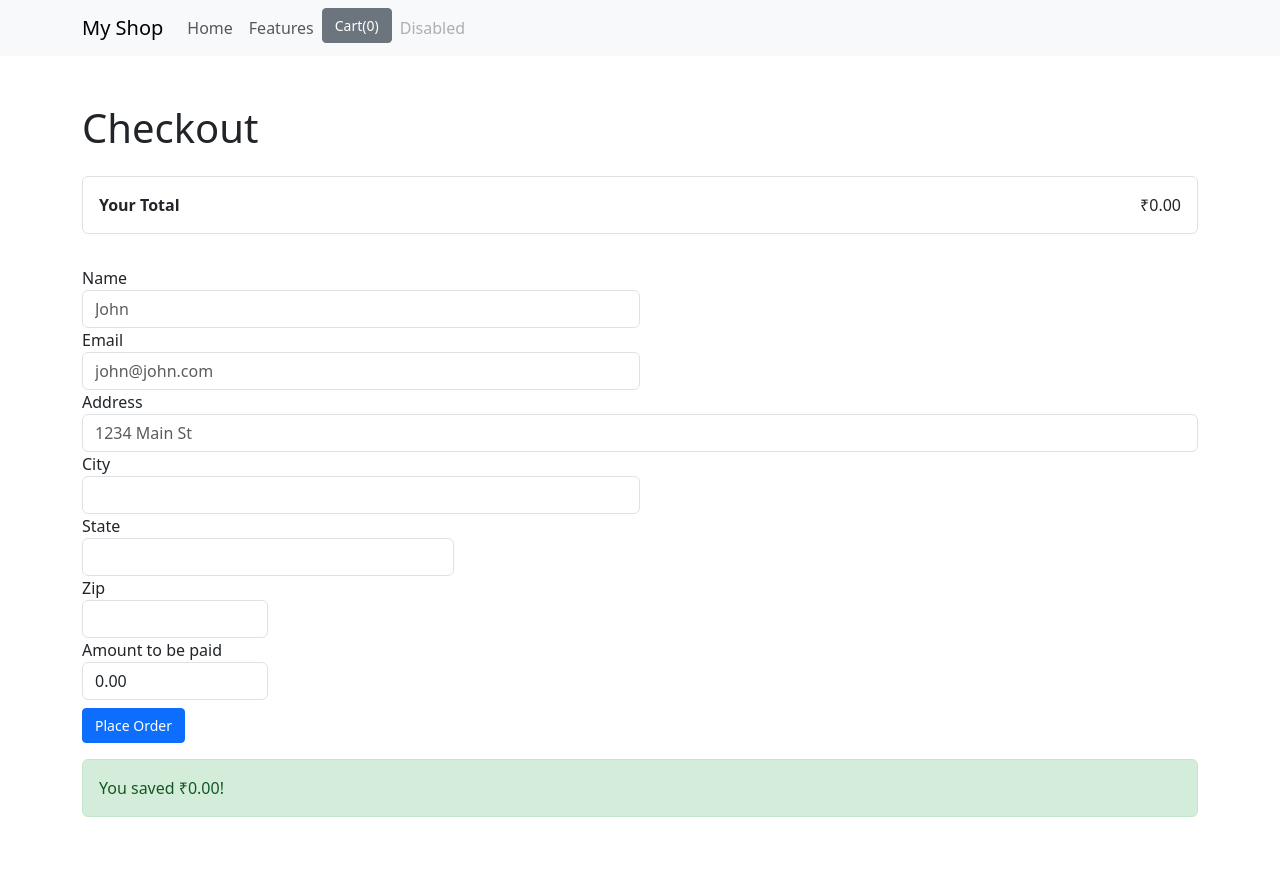
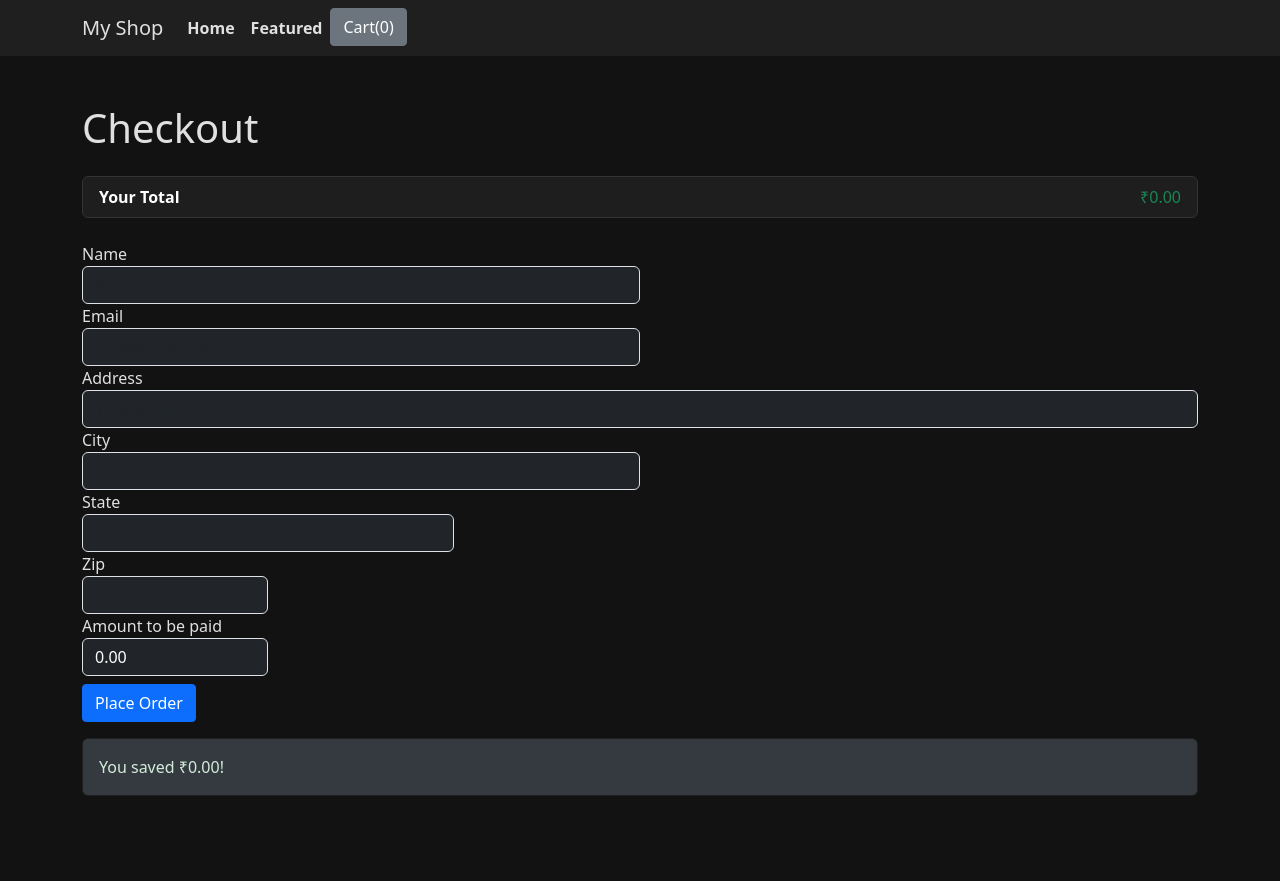
Before and after one commit to AtharvaDeokar21/Ecom, a Django app: page /checkout/ in a window 1280 px wide. After the commit the page ends 795 px from the top, so only its background shows below. Run offline with Django 5.2, Linux system fonts and the light colour scheme; some libraries are stand-ins or nearby versions.

Commit message:
Added featured page and did the styling

```diff
--- a/ecomsite/urls.py
+++ b/ecomsite/urls.py
@@ -21,6 +21,7 @@
 urlpatterns = [
     path('admin/', admin.site.urls),
     path('', views.index, name='index'),
+    path('features/', views.features_view, name='features'),
     path('<int:id>/', views.detail, name='detail'),
     path('checkout/', views.checkout, name="checkout"),
 ]
--- a/shop/static/shop/cart.js
+++ b/shop/static/shop/cart.js
@@ -1,9 +1,36 @@
+// Initialize cart from localStorage
 if (localStorage.getItem('cart') == null) {
     var cart = {};
 } else {
     cart = JSON.parse(localStorage.getItem('cart'));
 }
 
+// Function to update cart count
+function updateCartCount() {
+    let count = 0;
+    for (let item in cart) {
+        count += cart[item][1]; // Sum up the quantities
+    }
+    document.getElementById("cart").innerHTML = "Cart(" + count + ")";
+}
+
+// Function to display cart items in the popover
+function displayCart() {
+    var cartStr = "<h5>This is your cart</h5>";
+    var cartIdx = 1;
+
+    for (let item in cart) {
+        cartStr += cartIdx + ". ";
+        cartStr += `Name - ${cart[item][0]}, Quantity - ${cart[item][1]}, Price - ${cart[item][2]}, MRP - ${cart[item][3]}<br/>`;
+        cartIdx += 1;
+    }
+
+    cartStr += "<a href='/checkout'><button class='btn btn-warning' id='checkout'>Checkout</button></a>";
+    document.getElementById("cart").setAttribute('data-content', cartStr);
+    $('[data-toggle="popover"]').popover(); // Initialize popover
+}
+
+// Add to cart functionality
 $(document).on('click', '.atc', function() {
     var item_id = this.id.toString();
 
@@ -26,29 +53,11 @@
     localStorage.setItem('cart', JSON.stringify(cart));
     console.log("Cart updated:", cart); // Debugging: Check the cart content
     updateCartCount();
-    DisplayCart(cart);
+    displayCart();
 });
 
-function updateCartCount() {
-    document.getElementById("cart").innerHTML = "Cart(" + Object.keys(cart).length + ")";
-}
-
-function DisplayCart(cart) {
-    var cartstr = "<h5>This is your cart</h5>";
-    var cartidx = 1;
-
-    for (let item in cart) {
-        cartstr += cartidx + ". ";
-        cartstr += `Name - ${cart[item][0]}, Quantity - ${cart[item][1]}, Price - ${cart[item][2]}, MRP - ${cart[item][3]}<br/>`;
-        cartidx += 1;
-    }
-
-    cartstr += "<a href='/checkout'><button class='btn btn-warning' id='checkout'>Checkout</button></a>";
-    document.getElementById("cart").setAttribute('data-content', cartstr);
-    $('[data-toggle="popover"]').popover();
-}
-
+// Initialize cart count and display cart
 $(document).ready(function() {
     updateCartCount();
-    DisplayCart(cart);
+    displayCart();
 });
--- a/shop/static/shop/style.css
+++ b/shop/static/shop/style.css
@@ -1,22 +1,49 @@
-.card-text {
-    color: green;
-    font-weight: 800;
+/* General Styles */
+body {
+    background-color: #121212; /* Dark background for the whole page */
+    color: #e0e0e0; /* Light text color for readability */
+}
+
+/* Navbar Styles */
+.navbar {
+    background-color: #1f1f1f !important; /* Ensure the navbar has the dark background */
+}
+
+.navbar-brand, .nav-link {
+    color: #e0e0e0 !important; /* Ensure text color in the navbar is light */
+}
+
+.nav-link:hover {
+    color: #1db954 !important; /* Ensure the hover color is applied */
+}
+
+/* Navbar Toggler */
+.navbar-toggler-icon {
+    background-color: #e0e0e0; /* Color for the toggle icon */
+}
+
+/* Additional Navbar Styles if needed */
+.navbar .navbar-nav .nav-link {
+    font-weight: 600; /* Optional: Adjust font weight for better readability */
+}
+
+
+.card {
+    background-color: #1e1e1e; /* Dark background for cards */
+    border: 1px solid #333; /* Slightly lighter border */
 }
 
 .card-title {
-    font-weight: 900;
-    font-size: 1.25rem;
+    color: #e0e0e0; /* Light color for card titles */
+}
+
+.card-text {
+    color: #b0b0b0; /* Lighter color for card text */
+    font-weight: 600; /* Slightly lighter font weight */
 }
 
 .card-img-top {
-    height: 200px;
-    object-fit: cover;
-}
-
-.card {
-    border-radius: 10px;
-    overflow: hidden;
-    transition: transform 0.3s ease;
+    border-bottom: 1px solid #333; /* Border below image */
 }
 
 .card:hover {
@@ -24,63 +51,40 @@
 }
 
 .pagination .page-item .page-link {
-    color: #28a745;
+    color: #1db954; /* Highlight color for pagination links */
 }
 
 .pagination .page-item.active .page-link {
-    background-color: #28a745;
-    border-color: #28a745;
-    color: black;
+    background-color: #1db954; /* Background color for active pagination link */
+    border-color: #1db954;
+    color: #121212; /* Dark color for text on active link */
 }
 
-.d-grid.gap-2 .btn {
-    margin-top: 0.5rem;
+.btn {
+    border-radius: 0.25rem;
+}
+
+.btn-warning {
+    background-color: #1db954; /* Green color for buttons */
+    border-color: #1db954;
+}
+
+.btn-warning:hover {
+    background-color: #1aab49; /* Slightly darker green on hover */
+    border-color: #1aab49;
 }
 
 .list-group-item {
-    padding: 1rem;
-    border: 1px solid #dee2e6;
-    border-radius: 0.375rem;
-    margin-bottom: 0.5rem;
-    background-color: #ffffff;
-    display: flex;
-    justify-content: space-between;
-    align-items: center;
+    background-color: #1e1e1e; /* Dark background for list group items */
+    border: 1px solid #333; /* Border color for list group items */
 }
 
-.list-group-item .btn-danger {
-    margin-left: 0.5rem; /* Adjust spacing for delete button */
-    padding: 0.25rem 0.5rem;
+.alert-success {
+    background-color: #343a40; /* Dark background for alerts */
+    color: #d4edda; /* Light text color */
+    border-color: #1e1e1e;
 }
 
-.text-muted {
-    color: #6c757d;
+.font-italic {
+    color: #b0b0b0; /* Light color for italic text */
 }
-
-.font-italic{
-    font-style: italic;
-}
-
-.alert-success{
-    background-color: #d4edda;
-    color: #155724;
-    border-color: #c3e6cb;
-}
-
-.me-3{
-    margin-right: 1rem;
-}
-
-.mt-3{
-    margin-top: 1rem;
-}
-
-.w-100{
-    width: 100%;
-}
-
-.btn{
-    font-size: 0.875rem;
-    line-height: 1.5;
-    border-radius: 0.25rem;
-}
--- a/shop/templates/shop/base.html
+++ b/shop/templates/shop/base.html
@@ -12,8 +12,7 @@
     <script src="{% static 'shop/cart.js' %}"></script>
     <title>{% block title %}My Shop{% endblock %}</title>
 </head>
-
-<body>
+<body data-spy="scroll" data-target="#categories-section" data-offset="50">
     <!-- Navbar -->
     <nav class="navbar navbar-expand-lg navbar-light bg-light mb-4">
         <div class="container">
@@ -24,19 +23,17 @@
             <div class="collapse navbar-collapse" id="navbarNav">
                 <ul class="navbar-nav">
                     <li class="nav-item active">
-                        <a class="nav-link" href="/">Home</a>
+                        <a class="nav-link" href="/ ">Home</a>
                     </li>
                     <li class="nav-item">
-                        <a class="nav-link" href="#">Features</a>
+                        <a class="nav-link" href="/features">Featured</a>
                     </li>
                     <li class="nav-item">
                         <button id="cart" data-html="true" type="button" class="btn btn-secondary" data-container="body" data-toggle="popover" data-placement="bottom" data-content="Vivamus sagittis lacus vel augue laoreet rutrum faucibus.">
                             Cart(0)
                         </button>
                     </li>
-                    <li class="nav-item">
-                        <a class="nav-link disabled" href="#">Disabled</a>
-                    </li>
+
                 </ul>
             </div>
         </div>
@@ -45,8 +42,6 @@
     {% block body %}
     {% endblock %}
 </body>
-
 {% block script %}
-
 {% endblock %}
 </html>
--- a/shop/templates/shop/checkout.html
+++ b/shop/templates/shop/checkout.html
@@ -19,33 +19,33 @@
                 <div class="form-row">
                     <div class="form-group col-md-6">
                         <label for="name">Name</label>
-                        <input id="name" name="name" type="text" class="form-control" placeholder="John" autocomplete="name">
+                        <input id="name" name="name" type="text" class="form-control bg-dark" placeholder="John" autocomplete="name">
                     </div>
                     <div class="form-group col-md-6">
                         <label for="email">Email</label>
-                        <input id="email" name="email" type="email" class="form-control" placeholder="john@john.com" autocomplete="email">
+                        <input id="email" name="email" type="email" class="form-control bg-dark" placeholder="john@john.com" autocomplete="email">
                     </div>
                 </div>
                 <div class="form-group">
                     <label for="address">Address</label>
-                    <input id="address" name="address" type="text" class="form-control" placeholder="1234 Main St" autocomplete="street-address">
+                    <input id="address" name="address" type="text" class="form-control bg-dark" placeholder="1234 Main St" autocomplete="street-address">
                 </div>
                 <div class="form-row">
                     <div class="form-group col-md-6">
                         <label for="city">City</label>
-                        <input id="city" name="city" type="text" class="form-control" autocomplete="address-level2">
+                        <input id="city" name="city" type="text" class="form-control bg-dark" autocomplete="address-level2">
                     </div>
                     <div class="form-group col-md-4">
                         <label for="state">State</label>
-                        <input id="state" name="state" type="text" class="form-control" autocomplete="address-level1">
+                        <input id="state" name="state" type="text" class="form-control bg-dark" autocomplete="address-level1">
                     </div>
                     <div class="form-group col-md-2">
                         <label for="zipcode">Zip</label>
-                        <input id="zipcode" name="zipcode" type="text" class="form-control" autocomplete="postal-code">
+                        <input id="zipcode" name="zipcode" type="text" class="form-control bg-dark" autocomplete="postal-code">
                     </div>
                     <div class="form-group col-md-2">
                         <label for="total">Amount to be paid</label>
-                        <input readonly type="text" name="total" id="total" class="form-control">
+                        <input readonly type="text" name="total" id="total" class="form-control bg-dark text-white">
                     </div>
                 </div>
                 <button type="submit" class="btn btn-primary mt-2">Place Order</button>
@@ -82,12 +82,12 @@
         totalDiscounted += price * quantity;
 
         let itemstr = `
-            <li class="list-group-item d-flex justify-content-between align-items-center">
+            <li class="list-group-item d-flex justify-content-between align-items-center text-white">
                 <div class="d-flex w-100 justify-content-between align-items-center">
                     <div class="me-3">
                         <strong>${quantity}x</strong> ${name}
                     </div>
-                    <div class="text-muted font-italic me-3">
+                    <div class="text-success font-italic me-3">
                         ₹${(price * quantity).toFixed(2)}
                     </div>
                 </div>
@@ -101,9 +101,9 @@
     // Display totals
     let totalprice = `
         <li class="list-group-item d-flex justify-content-between align-items-center">
-            <div class="d-flex w-100 justify-content-between align-items-center">
-                <strong>Your Total</strong>
-                <span>₹${totalDiscounted.toFixed(2)}</span>
+            <div class="d-flex w-100 justify-content-between align-items-center font-italic">
+                <strong class="text-white">Your Total</strong>
+                <span class="text-success">₹${totalDiscounted.toFixed(2)}</span>
             </div>
         </li>
     `;
--- a/shop/templates/shop/index.html
+++ b/shop/templates/shop/index.html
@@ -26,9 +26,10 @@
                     <div class="card-body d-flex flex-column">
                         <h5 id="nm{{ product.id }}" class="card-title">{{ product.title }}</h5>
                         <p class="card-text mt-auto">
-                            <span id="mrp{{ product.id }}" class="text-muted text-decoration-line-through">{{ product.price }}</span>
-                            <span id="price{{ product.id }}" class="text-danger fw-bold">{{ product.discount_price }}</span>
+                            <span id="mrp{{ product.id }}" class="text-danger text-decoration-line-through">{{ product.price }}</span>
+                            <span id="price{{ product.id }}" class="text-success fw-bold">{{ product.discount_price }}</span>
                         </p>
+                        <p class="card-text">{{ product.description }}</p>
                         <div class="d-grid gap-2 mt-3">
                             <a href="/{{ product.id }}" class="btn btn-warning">View</a>
                             <button id="{{ product.id }}" class="btn btn-warning atc">Add to cart</button>
--- a/shop/views.py
+++ b/shop/views.py
@@ -17,6 +17,16 @@
     product_objects = paginator.get_page(page)
 
     return render(request, 'shop/index.html', {'product_objects':product_objects})
+
+def features_view(request):
+    categories = ['Electronics', 'Fashion', 'Beauty', 'Books', 'Home Appliances']
+    products_by_category = {category: Product.objects.filter(category=category) for category in categories}
+
+    context = {
+        'products_by_category': products_by_category,
+    }
+
+    return render(request, 'shop/features.html', context)
 
 def detail(request, id):
     product_object = Product.objects.get(id=id)
```
Also changed, not shown: shop/templates/shop/detail.html (+38 -5 lines), shop/templates/shop/features.html (added, +91 -0 lines).
